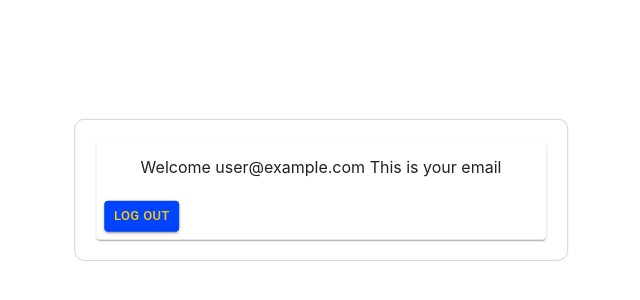
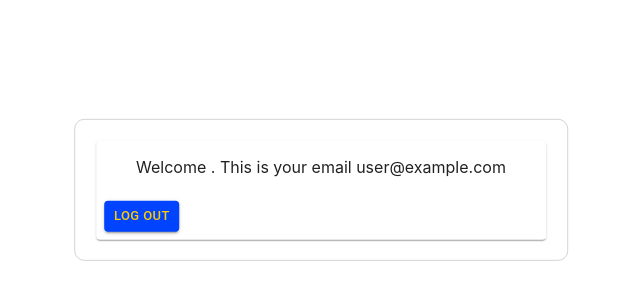
Before and after one commit to midoriya-izuku/twf-sign-in-sign-up-task, a React (Create React App) app: page / in a window 1280 px wide. Shown: the part 210-510 px from the top of the page, without its empty margins (319-959 px from the left). Built offline with nearby package versions, Linux system fonts and the light colour scheme; no server answers; the database is empty; sample sign-in values are in the browser's storage.

Commit message:
feat(saved): add custom fields for user
Added custom fields for users to be saved in firebase

```diff
--- a/src/components/Dashboard.js
+++ b/src/components/Dashboard.js
@@ -1,4 +1,4 @@
-import React, { useState } from "react";
+import React, { useState, useEffect } from "react";
 import { makeStyles } from "@material-ui/core/styles";
 import Card from "@material-ui/core/Card";
 import CardActions from "@material-ui/core/CardActions";
@@ -23,7 +23,10 @@ const useStyles = makeStyles((theme) => ({
   },
 }));
 const Dashboard = () => {
-  const { currentUser, logout } = useAuth();
+  const { currentUser, logout, getUserDetails } = useAuth();
+  useEffect(()=>{
+    getUserDetails()
+  },[])
   const [logoutError, setLogoutError] = useState();
   const history = useHistory();
   const classes = useStyles();
@@ -38,8 +41,9 @@ const Dashboard = () => {
   return (
     <div className={classes.dashboardContainer}>
       {logoutError && <Alert severity="error">{logoutError}</Alert>}
+
       <Card>
-        <CardContent>Welcome {currentUser.email} This is your email</CardContent>
+        <CardContent>Welcome <b>{currentUser.name}</b>. This is your email { currentUser.email } </CardContent>
         <CardActions>
           <Button variant="contained" color="secondary" size="small" onClick={logoutUser}>
             Log Out
--- a/src/components/ForgottenPassword.js
+++ b/src/components/ForgottenPassword.js
@@ -67,8 +67,8 @@ export default function ForgottenPassword() {
       setLoading(true)
       await resetPassword(email)
       setMessage("Check your inbox for further instructions")
-    } catch {
-      setError("Failed to reset password")
+    } catch(err) {
+      setError(err.message)
     }
 
     setLoading(false)
@@ -79,7 +79,7 @@ export default function ForgottenPassword() {
       <Card>
         <CardContent>
           <h2>Password Reset</h2>
-          {error && <Alert severity="danger">{error}</Alert>}
+          {error && <Alert severity="error">{error}</Alert>}
           {message && <Alert severity="success">{message}</Alert>}
           <hr/>
           <form onSubmit={(e) => resetUsersPassword(e)}>
--- a/src/components/SignIn.js
+++ b/src/components/SignIn.js
@@ -3,6 +3,7 @@ import { makeStyles } from "@material-ui/core/styles";
 import TextField from "@material-ui/core/TextField";
 import Button from "@material-ui/core/Button";
 import Alert from "@material-ui/lab/Alert";
+import Grid from '@material-ui/core/Grid';
 import { Link, useHistory } from "react-router-dom";
 import { useAuth } from "../contexts/AuthContext";
 
@@ -60,7 +61,7 @@ const SignIn = () => {
 
     const history = useHistory()
 
-    const { signin } = useAuth()
+    const { signin, getUserDetails } = useAuth()
 
     const onInputChange = (e) => {
       setFormData({ ...formData, [e.target.name]: e.target.value });
@@ -73,7 +74,7 @@ const SignIn = () => {
           await signin(email, password);
           history.push("/")
         } catch (err) {
-          setSignInError("Unable to create an account");
+          setSignInError(err.message);
         }
         setLoading(false)
       };
@@ -111,15 +112,27 @@ const SignIn = () => {
               value={password}
               autoComplete="new-password"
             />
+              <Grid container spacing={2}>
+                <Grid item xs={6}>
                   <Button
                     disabled={isFormEmpty || loading}
                     variant="contained"
-              fullWidth={true}
                     color="primary"
                     type="submit"
                   >
-              Sign Up
+                    Sign In
                 </Button>
+                </Grid>
+                <Grid item xs={6}>
+                <Link
+              to="/forgot-password"
+            >
+              Forgot Password?
+            </Link>
+                </Grid>
+              </Grid>
+
+
           </form>
           <div className={classes.signUpSection}>
             Already have an account?
--- a/src/components/SignUp.js
+++ b/src/components/SignUp.js
@@ -47,6 +47,7 @@ const SignUp = () => {
   });
 
   const [formData, setFormData] = useState({
+    name:"",
     email: "",
     password: "",
     rePassword: "",
@@ -67,15 +68,20 @@ const SignUp = () => {
 
   const history = useHistory();
 
-  const { signup } = useAuth();
+  const { signup, addUser } = useAuth();
 
   const [signUpError, setSignUpError] = useState();
 
-  const { email, password, rePassword } = formData;
+  const { name,email, password, rePassword } = formData;
 
   const validate = () => {
-    let errors = { password: "", rePassword: "", email: "" };
-
+    let errors = { name:"", password: "", rePassword: "", email: "" };
+    if(name.length > 0&& name.length < 3){
+      errors.name = 'Name should be at least 3 characters long';
+  }
+  else{
+    errors.name = ''
+}
     if (password.length > 0 && password.length < 8) {
       errors.password = "Password should be at least 8 characters long";
     } else {
@@ -100,10 +106,11 @@ const SignUp = () => {
     e.preventDefault();
     try {
       setLoading(true)
-      await signup(email, password);
+      const userObj = await signup(email, password);
+      await addUser(name,email,userObj)
       history.push("/")
     } catch (err) {
-      setSignUpError("Unable to create an account");
+      setSignUpError(err.message);
     }
     setLoading(false)
   };
@@ -124,6 +131,8 @@ const SignUp = () => {
         <p className={classes.formTitle}>Create Account</p>
         <hr />
         <form onSubmit={(e) => signUpUser(e)}>
+        <TextField fullWidth={true} error={formErrors.name.length > 0?true:false} className={classes.formInput} id="name" required name="name" label="Name" variant="outlined" onChange={(e)=>onInputChange(e)}  helperText={formErrors.name} autoComplete="name"/>
+
           <TextField
             type="email"
             fullWidth={true}
--- a/src/contexts/AuthContext.js
+++ b/src/contexts/AuthContext.js
@@ -1,6 +1,6 @@
 import React, { useContext, useState, useEffect } from "react"
-import { auth } from "../firebase"
-
+import app,{ auth} from "../firebase"
+import firebase from 'firebase/app'
 const AuthContext = React.createContext()
 
 export function useAuth() {
@@ -13,6 +13,22 @@ export function AuthProvider({ children }) {
 
   function signup(email, password) {
     return auth.createUserWithEmailAndPassword(email, password)
+  }
+
+  function addUser(name, email, userObj){
+    app.database().ref("users").child(userObj.user.uid).set({email:email, name:name}).then(()=>{
+      setCurrentUser({...currentUser, name:name, email:email})
+    })
+  }
+
+  function getUserDetails() {
+    if(currentUser && currentUser.uid){
+      app.database().ref("users").child(currentUser.uid).once('value').then((snapshot) => {
+        var name = (snapshot.val() && snapshot.val().name)
+        setCurrentUser({...currentUser, name:name})
+      });
+    }
+
   }
 
   function signin(email, password) {
@@ -38,10 +54,12 @@ export function AuthProvider({ children }) {
 
   const value = {
     currentUser,
+    addUser,
     signin,
     signup,
     logout,
     resetPassword,
+    getUserDetails
   }
 
   return (
--- a/src/firebase.js
+++ b/src/firebase.js
@@ -1,8 +1,9 @@
-import firebase from 'firebase/app'
+import firebase from 'firebase'
 import 'firebase/auth'
   var firebaseConfig = {
     apiKey: "AIzaSyAyeY9w-8M8Zrm3-xtJQFBump83HKuPC2M",
     authDomain: "twf-sign-in-and-sign-up-task.firebaseapp.com",
+    databaseURL: "https://twf-sign-in-and-sign-up-task-default-rtdb.firebaseio.com",
     projectId: "twf-sign-in-and-sign-up-task",
     storageBucket: "twf-sign-in-and-sign-up-task.appspot.com",
     messagingSenderId: "1077146776528",
```
Also changed, not shown: 1 other file (tests, documents, lock files or other folders). Lines whose indentation alone changed are shown as unchanged.
